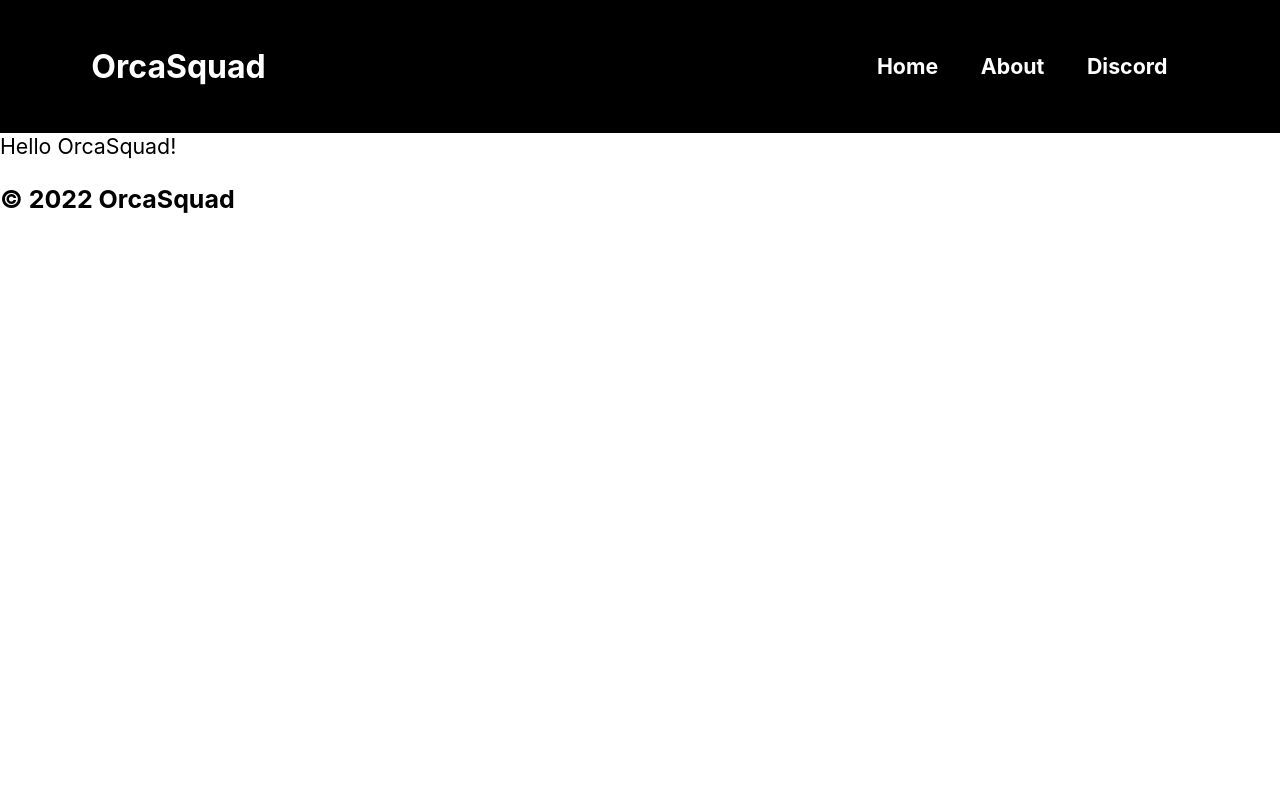
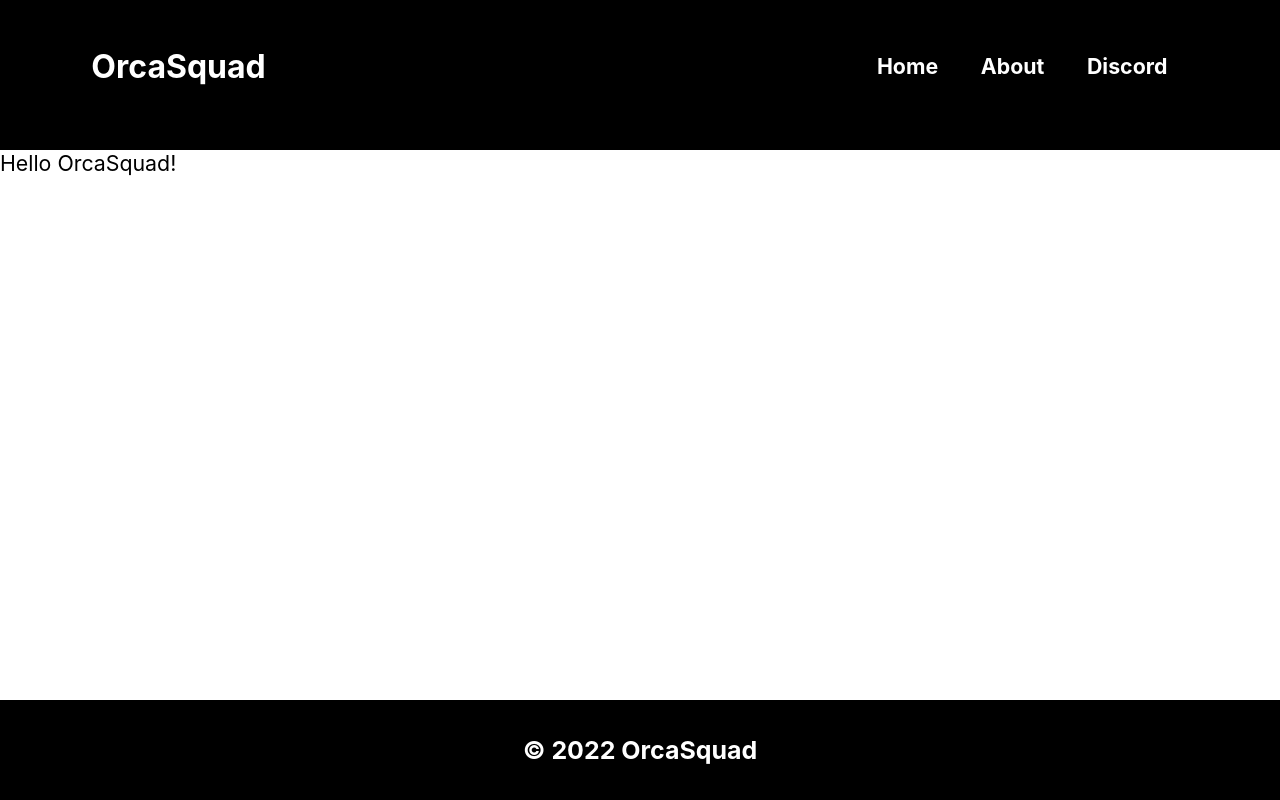
Before and after one commit to OrcaSquad/orcasquad.win, a Next.js app: page / in a window 1280 px wide. Built offline with nearby package versions, Linux system fonts and the light colour scheme.

Commit message:
Created footer

```diff
--- a/components/Layout.jsx
+++ b/components/Layout.jsx
@@ -35,7 +35,11 @@ const Header = () => {
 };
 
 const Footer = () => {
-    return <h3>© 2022 OrcaSquad</h3>;
+    return (
+        <footer>
+            <h3>© 2022 OrcaSquad</h3>
+        </footer>
+    );
 };
 
 const Layout = ({ children }) => {
@@ -43,7 +47,7 @@ const Layout = ({ children }) => {
         <>
             <HeadSection />
             <Header />
-            {children}
+            <main>{children}</main>
             <Footer />
         </>
     );
--- a/src/styles/globals.css
+++ b/src/styles/globals.css
@@ -2,6 +2,10 @@
     font-size: 16pt;
     --primary-color: #000000;
     --secondary-color: #ffffff;
+}
+
+* {
+    box-sizing: border-box;
 }
 
 html,
@@ -12,8 +16,8 @@ body {
         Ubuntu, Cantarell, Fira Sans, Droid Sans, Helvetica Neue, sans-serif;
 }
 
-* {
-    box-sizing: border-box;
+main {
+    min-height: calc(100vh - 250px);
 }
 
 /* Link Styles */
@@ -28,6 +32,7 @@ a:hover {
 
 /* Header */
 header {
+    height: 150px;
     position: relative;
     background: var(--primary-color);
 }
@@ -57,3 +62,17 @@ nav ul li a {
     padding: 1.5rem 1rem;
     font-size: 1rem;
 }
+
+/* Footer */
+footer {
+    display: flex;
+    justify-content: center;
+    align-items: center;
+    height: 100px;
+    background: var(--primary-color);
+    padding: 0.5% 0;
+}
+
+footer h3 {
+    color: var(--secondary-color);
+}
```
